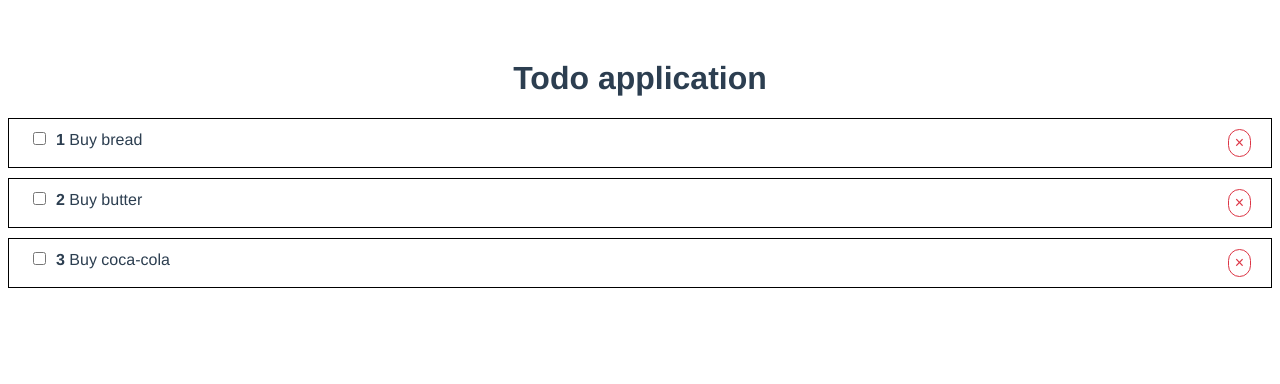
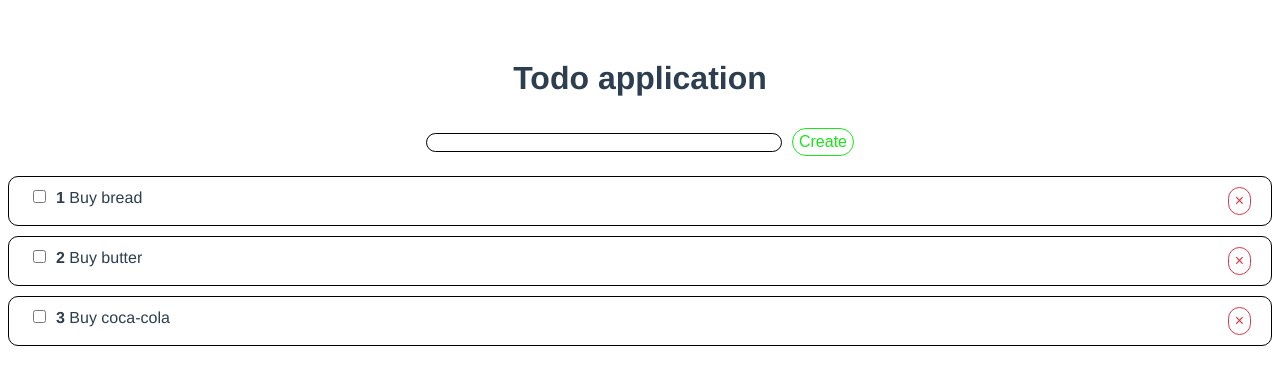
Before and after one commit to RavilBoyukzade/todo-list, a Vue app: page / in a window 1280 px wide. Shown: the top 384 px of the page. Built offline with nearby package versions, Linux system fonts and the light colour scheme.

Commit message:
work on add method to todolist

```diff
--- a/src/App.vue
+++ b/src/App.vue
@@ -1,13 +1,16 @@
 <template>
   <div id="app">
     <h1>Todo application</h1>
-    <TodoList v-bind:todos="todos"
-    @remove-todo="removeTodo" />
+    <div class="add">
+      <AddTodo add-todo="addTodo" />
+    </div>
+    <TodoList v-bind:todos="todos" @remove-todo="removeTodo" />
   </div>
 </template>
 
 <script>
 import TodoList from "@/components/TodoList.vue";
+import AddTodo from "@/components/AddTodo.vue";
 export default {
   name: "App",
   data() {
@@ -16,16 +19,20 @@ export default {
         { id: 1, title: "Buy bread", completed: false },
         { id: 2, title: "Buy butter", completed: false },
         { id: 3, title: "Buy coca-cola", completed: false },
-      ]
-    }
+      ],
+    };
   },
-  methods:{
-    removeTodo(id){
-      this.todos =this.todos.filter(t=>t.id !==id)
-    }
+  methods: {
+    removeTodo(id) {
+      this.todos = this.todos.filter((t) => t.id !== id);
+    },
+    addTodo(todo) {
+      this.todos.push(todo);
+    },
   },
   components: {
     TodoList,
+    AddTodo,
   },
 };
 </script>
@@ -39,4 +46,9 @@ export default {
   color: #2c3e50;
   margin-top: 60px;
 }
+
+.add {
+  padding: 10px;
+  margin: 10px;
+}
 </style>
--- /dev/null
+++ b/src/components/AddTodo.vue
@@ -0,0 +1,57 @@
+<template>
+  <form @submit.prevent="onSubmit">
+    <input type="text" v-model="title" />
+    <button class="submit">Create</button>
+  </form>
+</template>
+
+    <script>
+export default {
+  data() {
+    return {
+      title: "",
+    };
+  },
+  methods: {
+    onSubmit() {
+      if (this.title.trim()) {
+        const newTodo = {
+          id: Date.now(),
+          title: this.title,
+          completed: false,
+        };
+        this.$emit("add-todo", newTodo);
+      }
+    },
+  },
+};
+</script>
+
+<style scoped>
+input {
+  width: 350px;
+  border-radius: 10px;
+  border: 1px solid;
+}
+.submit {
+  color: #1be41b;
+  background-color: transparent;
+  background-image: none;
+  border-color: #1be41b;
+  display: inline-block;
+  font-weight: 350;
+  text-align: center;
+  white-space: nowrap;
+  vertical-align: middle;
+  user-select: none;
+  border: 1px solid;
+  font-size: 1rem;
+  line-height: 1.5;
+  border-radius: 100px;
+  margin-left: 10px;
+}
+.submit:hover {
+  background-color: #1be41b;
+  color: #fff;
+}
+</style>
--- a/src/components/TodoItem.vue
+++ b/src/components/TodoItem.vue
@@ -20,11 +20,12 @@ export default {
       required: true
     },
   },
-};
+}
 </script>
 
 <style scoped>
 li {
+  border-radius:10px;
   border: 1px solid black;
   display: flex;
   justify-content: space-between;
--- a/src/components/TodoList.vue
+++ b/src/components/TodoList.vue
@@ -1,5 +1,5 @@
 <template>
-    <div>
+    <div >
       <ul>
           <TodoItem
           v-for="todo of todos" :key="todo"
@@ -31,4 +31,5 @@ export default{
         margin:0;
         padding:0;
     }
+
 </style>
```
